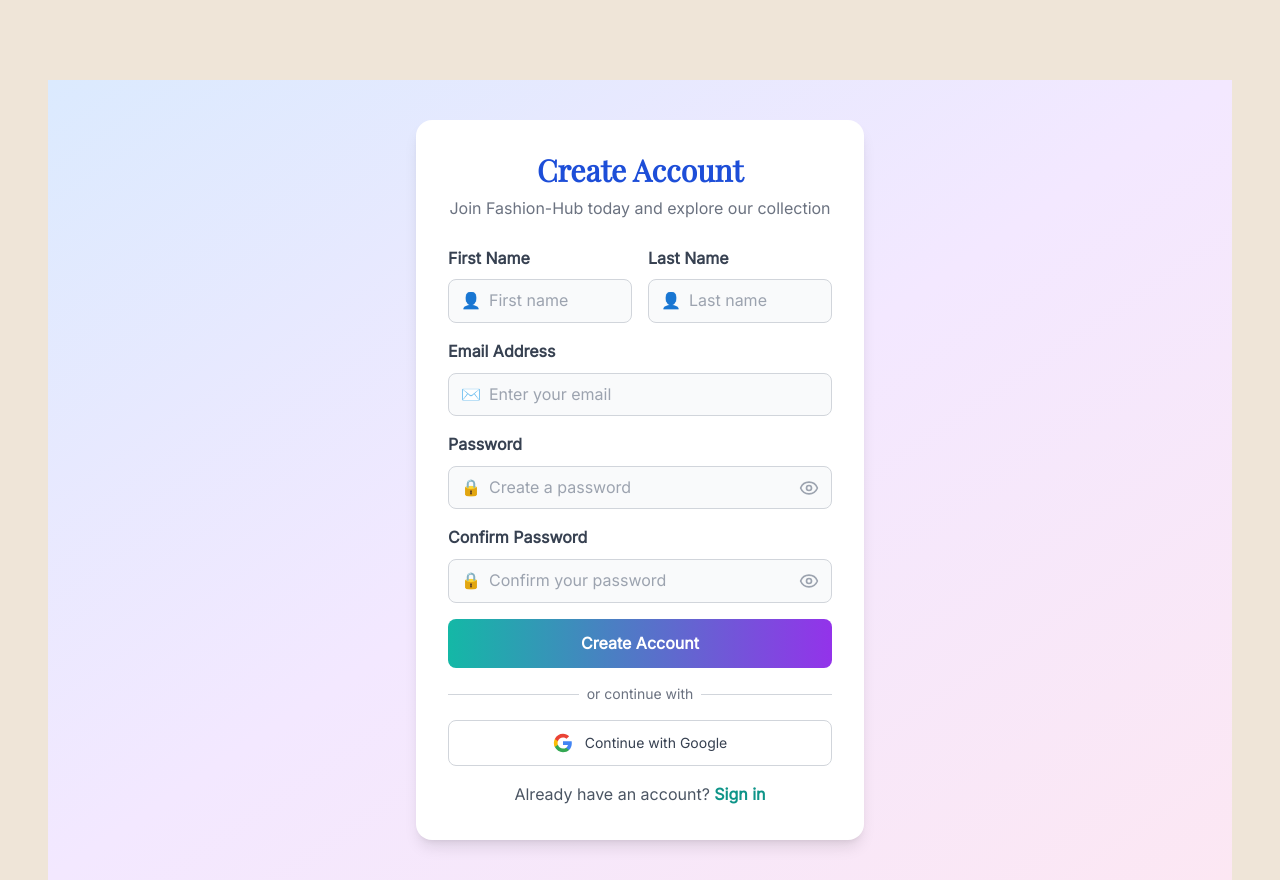
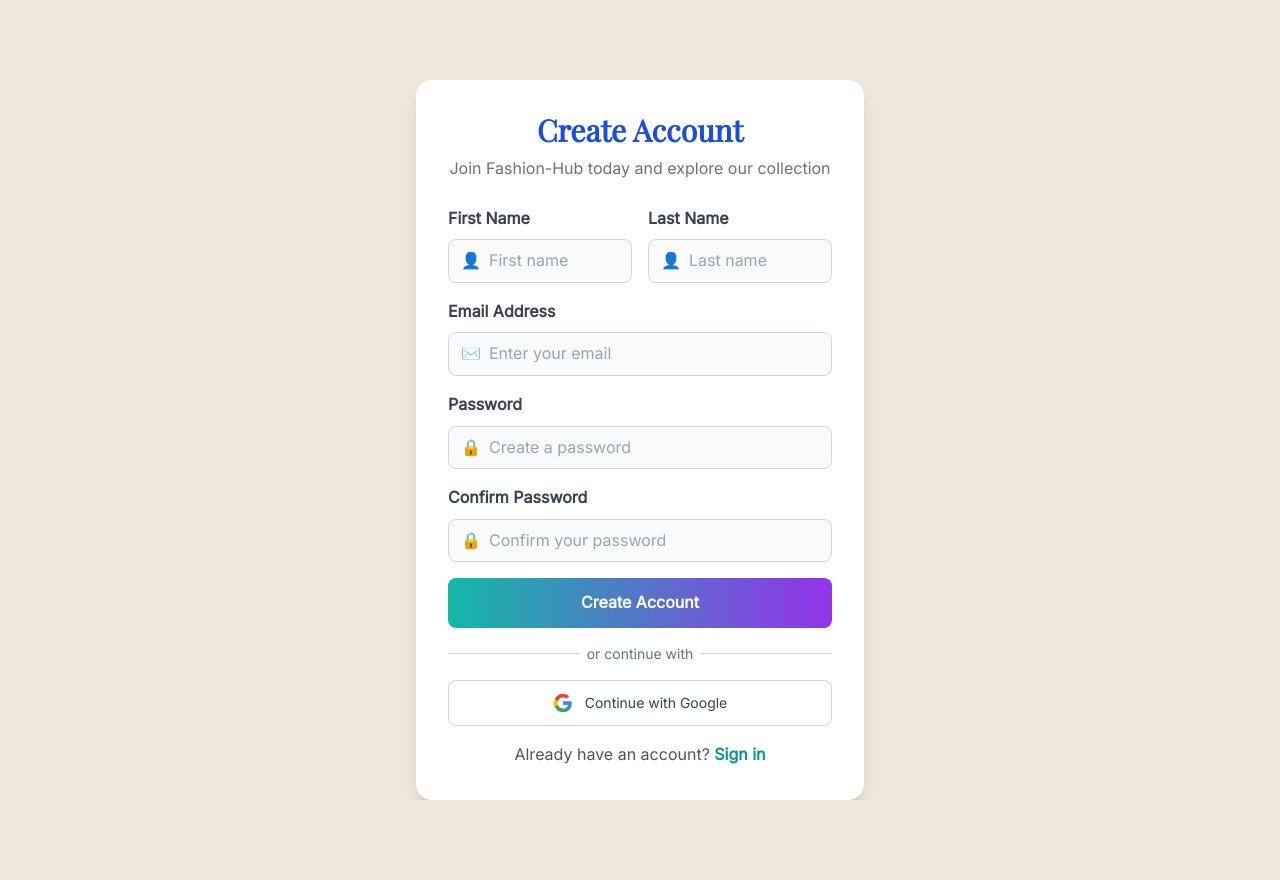
Before and after one commit to YSC9999/GWOC26, a Next.js app: page /signup in a window 1280 px wide. After the commit the page ends 800 px from the top, so only its background shows below. Built offline with nearby package versions, Linux system fonts and the light colour scheme.

Commit message:
Login/sigup update

```diff
--- a/src/app/(auth)/layout.tsx
+++ b/src/app/(auth)/layout.tsx
@@ -2,7 +2,7 @@ import { ReactNode } from "react";
 
 export default function AuthLayout({ children }: { children: ReactNode }) {
   return (
-    <div className="min-h-screen bg-gradient-to-br from-blue-100 via-purple-100 to-pink-100 flex items-center justify-center px-4">
+    <div>
       {children}
     </div>
   );
--- a/src/app/(auth)/login/page.tsx
+++ b/src/app/(auth)/login/page.tsx
@@ -113,11 +113,6 @@ export default function Login() {
                   onClick={() => setShowPassword(!showPassword)}
                   className="text-gray-400 hover:text-gray-600"
                 >
-                  {showPassword ? (
-                    <EyeOff size={20} />
-                  ) : (
-                    <Eye size={20} />
-                  )}
                 </button>
               </div>
             </div>
--- a/src/app/(auth)/signup/page.tsx
+++ b/src/app/(auth)/signup/page.tsx
@@ -188,11 +188,6 @@ export default function Signup() {
                   onClick={() => setShowPassword(!showPassword)}
                   className="text-gray-400 hover:text-gray-600"
                 >
-                  {showPassword ? (
-                    <EyeOff size={20} />
-                  ) : (
-                    <Eye size={20} />
-                  )}
                 </button>
               </div>
             </div>
@@ -217,11 +212,6 @@ export default function Signup() {
                   onClick={() => setShowConfirmPassword(!showConfirmPassword)}
                   className="text-gray-400 hover:text-gray-600"
                 >
-                  {showConfirmPassword ? (
-                    <EyeOff size={20} />
-                  ) : (
-                    <Eye size={20} />
-                  )}
                 </button>
               </div>
             </div>
```
